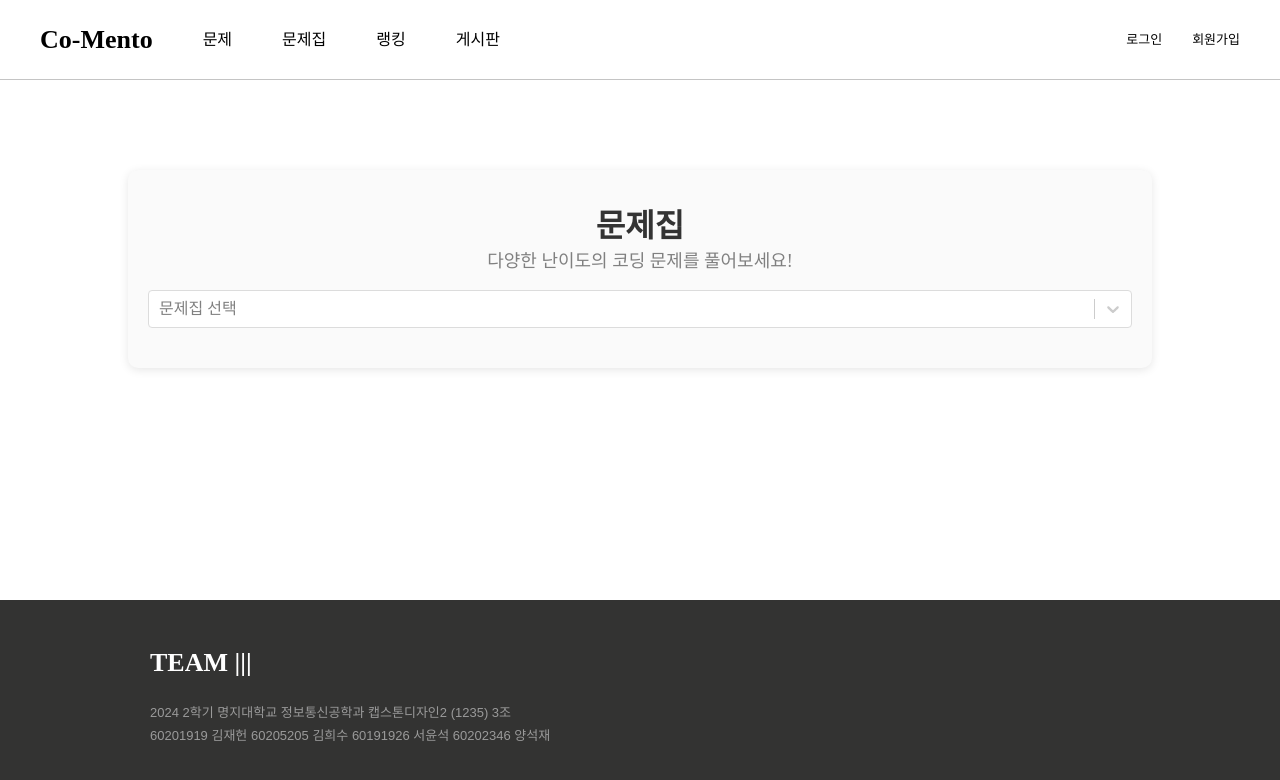
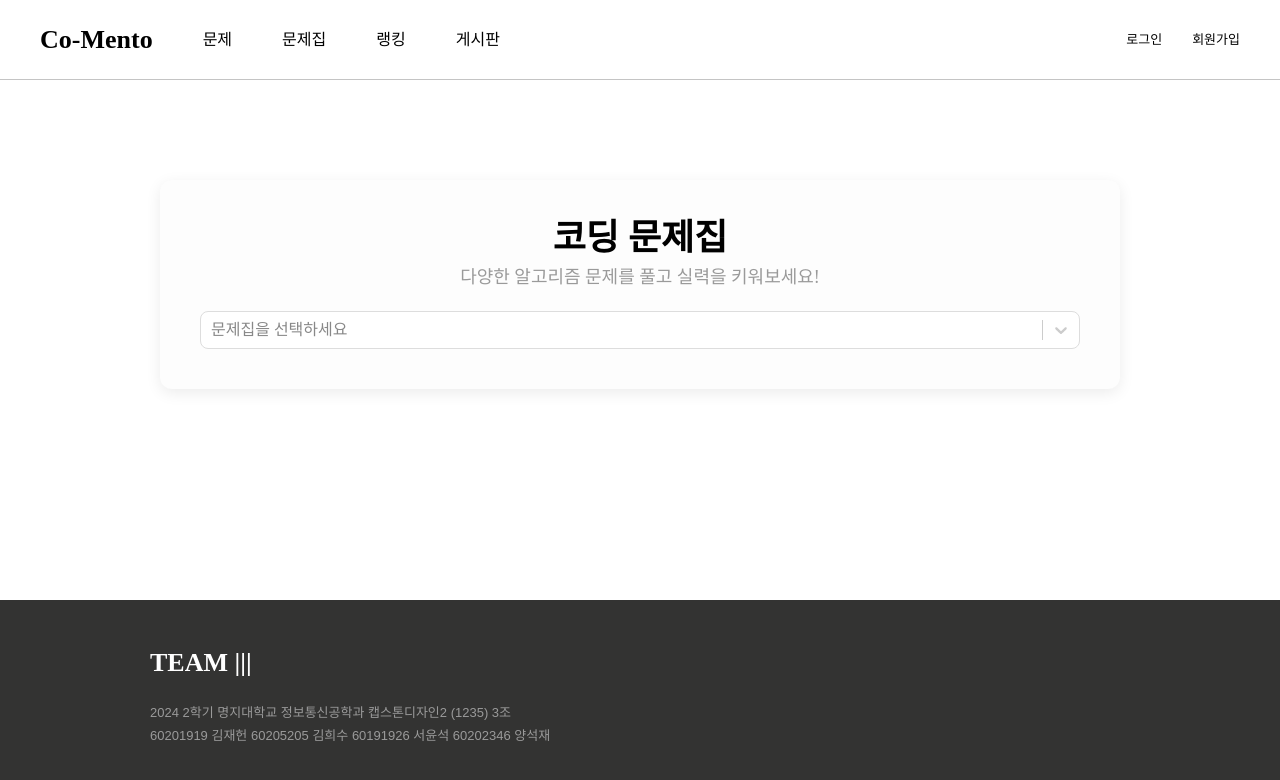
Before and after one commit to Heesu01/co-mento, a React (Create React App) app: page /book in a window 1280 px wide. Shown: the top 780 px of the page. Built offline with nearby package versions, Linux system fonts and the light colour scheme.

Commit message:
feat: 문제집 css 수정

```diff
--- a/src/pages/ProblemBook.js
+++ b/src/pages/ProblemBook.js
@@ -66,13 +66,14 @@ const ProblemBook = () => {
       ...base,
       outline: "none",
       boxShadow: "none",
-      borderColor: "#dcdcdc",
+      borderColor: "#ddd",
+      borderRadius: "8px",
       cursor: "pointer",
-      "&:hover": { borderColor: "#b0b0b0" },
+      "&:hover": { borderColor: "#aaa" },
     }),
     placeholder: (base) => ({
       ...base,
-      color: "gray",
+      color: "#888",
       cursor: "pointer",
     }),
     option: (base, { isFocused }) => ({
@@ -80,7 +81,7 @@ const ProblemBook = () => {
       backgroundColor: isFocused ? "#f0f0f0" : "white",
       color: "black",
       cursor: "pointer",
-      padding: "10px",
+      padding: "12px 15px",
     }),
   };
 
@@ -91,14 +92,14 @@ const ProblemBook = () => {
   return (
     <Container>
       <Header>
-        <h2>문제집</h2>
-        <p>다양한 난이도의 코딩 문제를 풀어보세요!</p>
+        <h2>코딩 문제집</h2>
+        <p>다양한 알고리즘 문제를 풀고 실력을 키워보세요!</p>
       </Header>
       <SelectContainer>
         <Select
           onChange={onChangeSelect}
           options={problemSets}
-          placeholder="문제집 선택"
+          placeholder="문제집을 선택하세요"
           styles={customStyles}
         />
       </SelectContainer>
@@ -117,28 +118,28 @@ const ProblemBook = () => {
 };
 
 const Container = styled.div`
-  width: 80%;
-  margin: 90px auto;
+  width: 75%;
+  margin: 100px auto;
+  padding: 40px;
   display: flex;
   flex-direction: column;
-  gap: 20px;
-  background-color: #fafafa;
-  border-radius: 10px;
-  box-shadow: 0 2px 10px rgba(0, 0, 0, 0.1);
-  padding: 40px 20px;
+  gap: 25px;
+  background-color: #fdfdfd;
+  border-radius: 12px;
+  box-shadow: 0 4px 15px rgba(0, 0, 0, 0.08);
 `;
 
 const Header = styled.div`
   text-align: center;
   h2 {
-    font-size: 32px;
-    font-weight: 700;
-    margin-bottom: 10px;
-    color: #333;
+    font-size: 36px;
+    font-weight: bold;
+    margin-bottom: 20px;
   }
   p {
     font-size: 18px;
-    color: gray;
+    color: ${(props) => props.theme.colors.gray};
+    margin-top: -8px;
   }
 `;
 
@@ -147,33 +148,33 @@ const SelectContainer = styled.div`
 `;
 
 const ProblemsList = styled.div`
-  padding: 20px;
-  background-color: #fff;
-  border-radius: 10px;
-  border: 1px solid #e0e0e0;
-  box-shadow: 0 1px 5px rgba(0, 0, 0, 0.1);
+  padding: 25px;
+  background-color: ${(props) => props.theme.colors.white};
+  border-radius: 12px;
+  border: 1px solid ${(props) => props.theme.colors.gray3};
+  box-shadow: 0 2px 8px rgba(0, 0, 0, 0.05);
   h3 {
-    margin: 0 0 15px;
-    font-size: 24px;
-    color: #333;
+    margin-bottom: 20px;
+    font-size: 26px;
+    font-weight: 600;
     text-align: center;
   }
 `;
 
 const ProblemItem = styled.div`
-  padding: 10px;
-  border-radius: 8px;
-  margin: 5px 0;
-  background-color: #f9f9f9;
-  border: 1px solid #e0e0e0;
-  transition: background-color 0.3s, transform 0.3s;
+  padding: 12px 15px;
+  border-radius: 10px;
+  margin: 8px 0;
+  background-color: #fafafa;
+  border: 1px solid ${(props) => props.theme.colors.gray3};
+  transition: all 0.3s ease;
   cursor: pointer;
 
   &:hover {
-    background-color: ${(props) => props.theme.colors.red};
-    transform: translateY(-2px);
-    border-color: #b2ebf2;
+    background-color: ${(props) => props.theme.colors.black2};
     color: ${(props) => props.theme.colors.white};
+    transform: translateY(-3px);
+    box-shadow: 0 4px 10px rgba(0, 0, 0, 0.15);
   }
 `;
 
```
